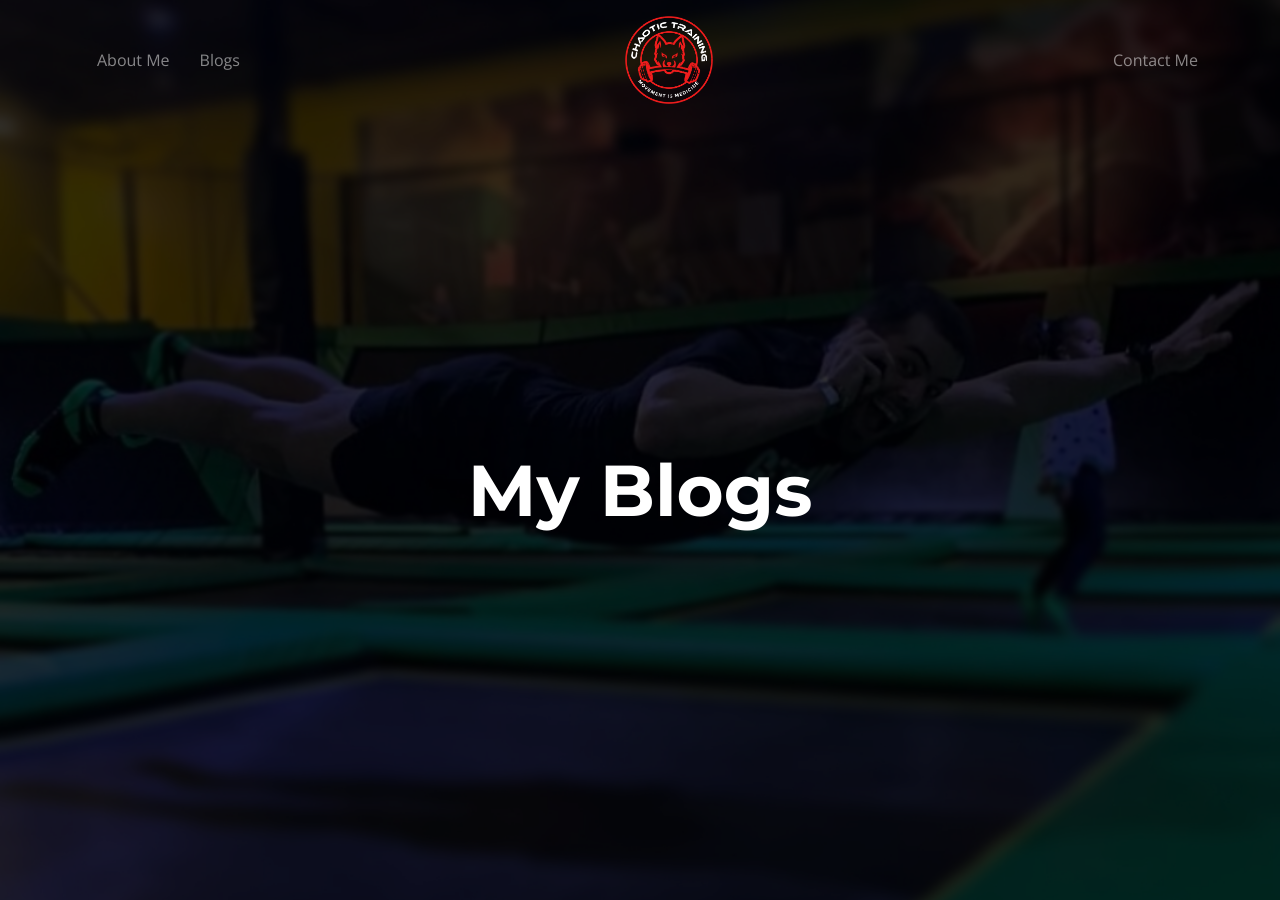
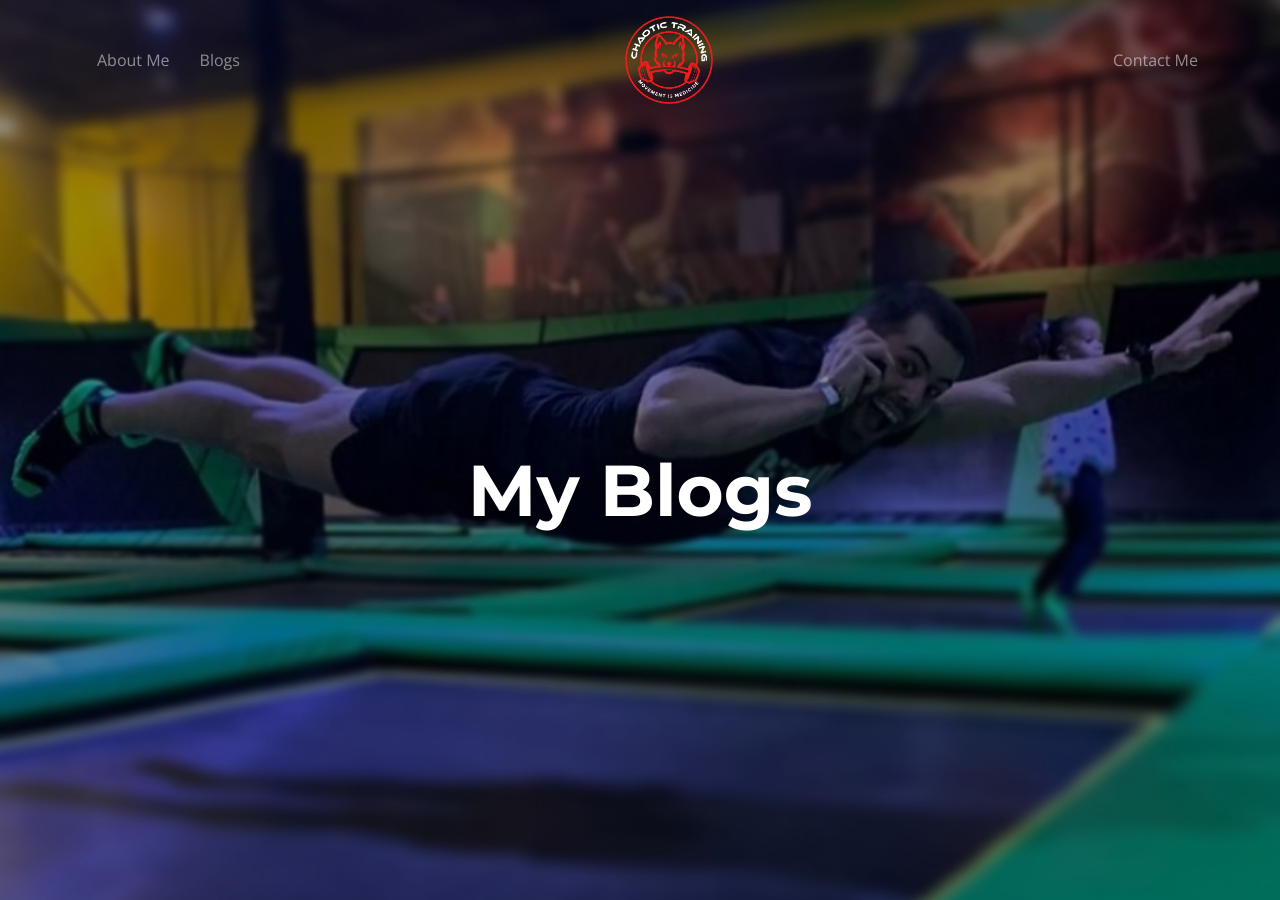
Before and after one commit to jmartinez09196/chaotic-training, a Jekyll site: the page built from blog.md, in a window 1280 px wide and 900 px high. Built offline with Jekyll 4.4.1, drawn with Linux system fonts in a browser that asks for light colours; grey boxes are pictures that could not be loaded.

Commit message:
Update main.css

```diff
--- a/assets/css/main.css
+++ b/assets/css/main.css
@@ -580,7 +580,7 @@ section,
 .hero::after {
   content: "";
   position: absolute;
-  background-color: rgba(0, 0, 0, 0.8);
+  background-color: rgba(0, 0, 0, 0.6);
   width: 100%;
   height: 100%;
   top: 0;
@@ -887,7 +887,9 @@ section,
   position: relative;
   padding: 120px 0px;
 }
-
+.program-bg::after {
+  background-color: rgba(0, 0, 0, 0.4);
+}
 .programs::after {
   content: "";
   position: absolute;
```
